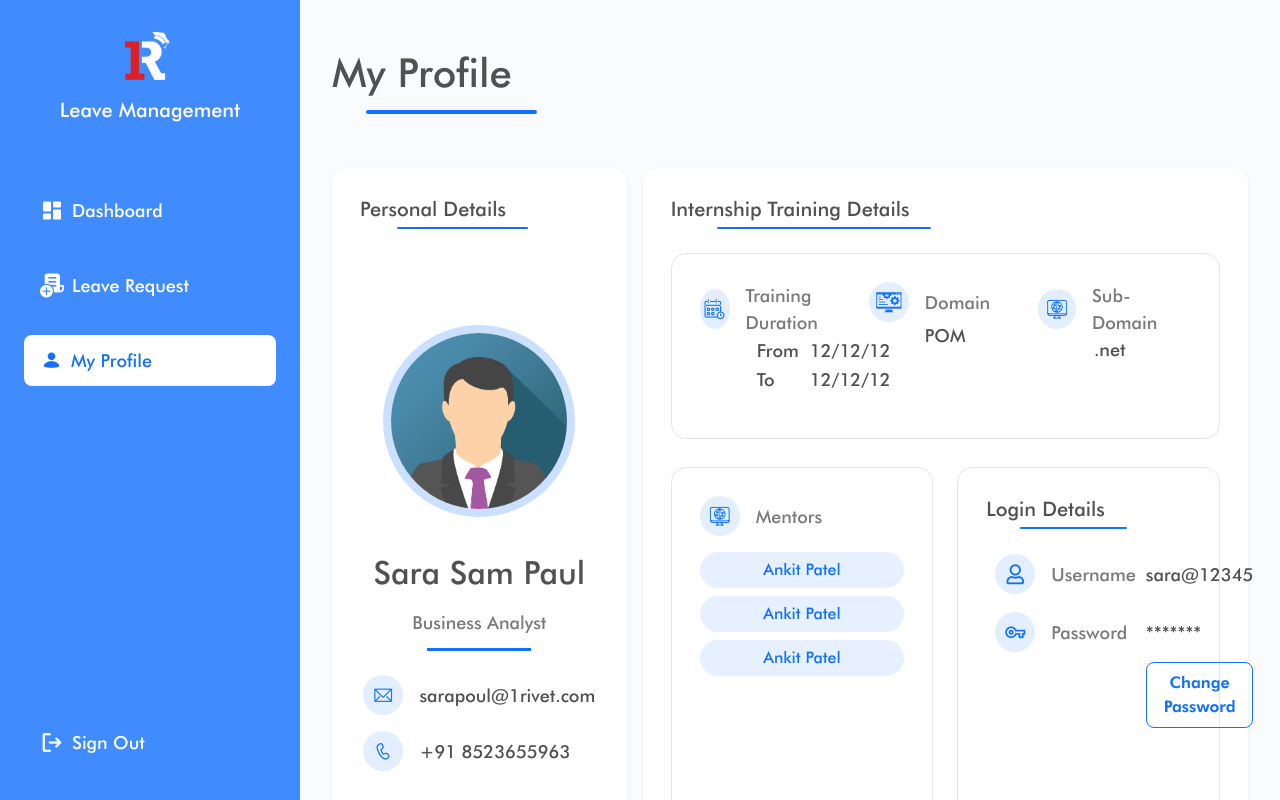
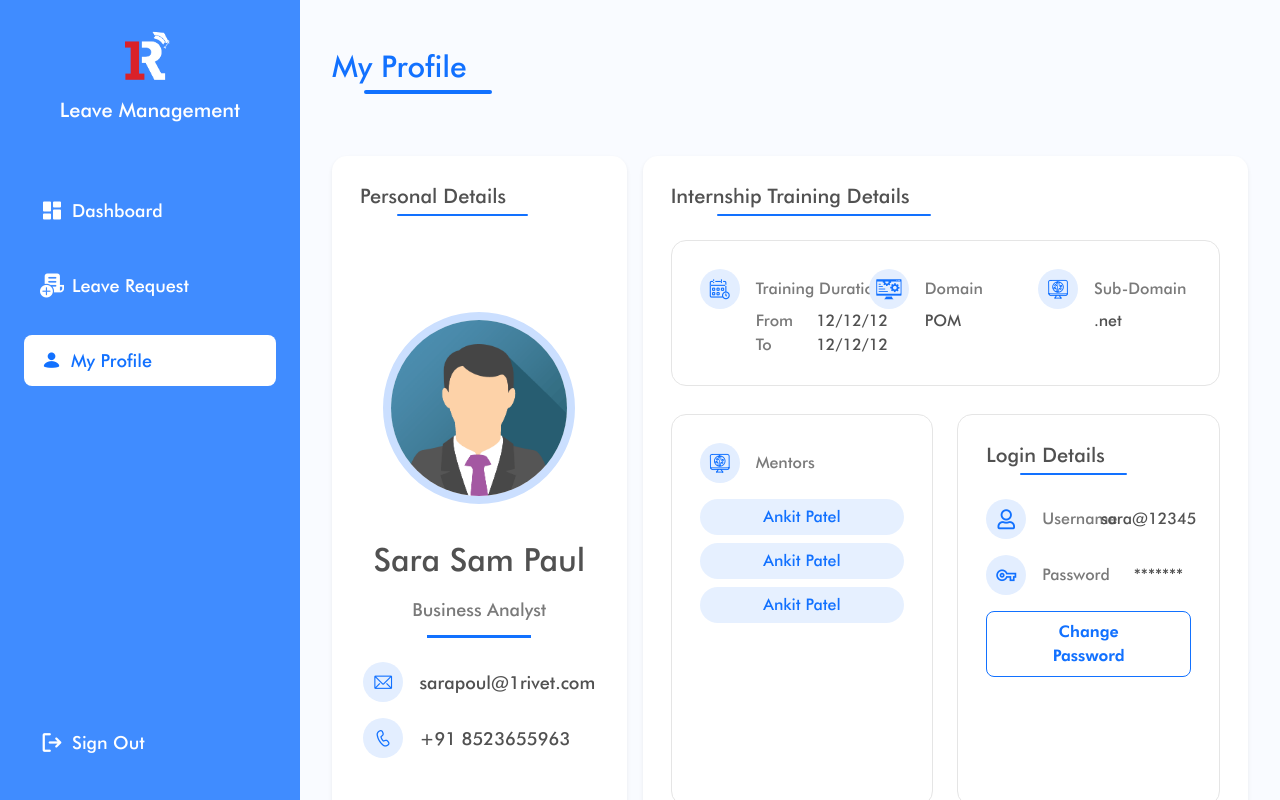
Before and after one commit to Pooja-Manvani/1Talent_Frontend, an Angular app: page /profile in a window 1280 px wide. Built offline with nearby package versions, Linux system fonts and the light colour scheme; a web font is replaced by a local one.

Commit message:
Fixed: Profile UI Design.

```diff
--- a/src/app/profile/profile-container/profile-presentation/profile-presentation.component.html
+++ b/src/app/profile/profile-container/profile-presentation/profile-presentation.component.html
@@ -1,13 +1,18 @@
 <div class="d-flex flex-column h-100">
+    <!-- title  -->
     <div class="app-title">
         <h1>My Profile</h1>
     </div>
+    <!-- cards row : Start -->
     <div class="row g-3 flex-grow-1 mt-5">
         <div class="col col-md-12 col-xl-4">
+            <!-- personal details -->
            <app-personal-details-prensentation></app-personal-details-prensentation>
         </div>
         <div class="col col-md-12 col-xl-8">
+            <!-- Internship detaiils-->
             <app-training-details-presentation></app-training-details-presentation>
         </div>
     </div>
+    <!-- cards row : End -->
 </div>
--- a/src/app/profile/profile-container/profile-presentation/training-details-presentation/training-details-presentation.component.html
+++ b/src/app/profile/profile-container/profile-presentation/training-details-presentation/training-details-presentation.component.html
@@ -1,30 +1,37 @@
 <div class="card card-profile shadow-sm h-100">
     <div class="card-body d-flex flex-column">
+        <!-- card title  -->
         <div class="app-sub-title">
             <h5>Internship Training Details</h5>
         </div>
 
+        <!-- training details card : Start  -->
         <div class="card border border-light mt-4">
             <div class="card-body">
                 <div class="row g-3">
+                    <!-- Training Duration : Start  -->
                     <div class="col-12 col-sm-12 col-xl-4">
                         <div class="d-flex align-items-center">
                             <div class="icon me-3">
                                 <span class="icon-calender"></span>
                             </div>
-                            <span class="text-muted">Training Duration</span>
+                            <span class="text-muted text-nowrap">Training Duration</span>
                         </div>
-                        <table class="table ms-56">
-                            <tr>
-                                <td>From</td>
-                                <td>12/12/12</td>
-                            </tr>
-                            <tr>
-                                <td>To</td>
-                                <td>12/12/12</td>
-                            </tr>
-                        </table>
+
+                        <div class="ms-56">
+                            <div class="row">
+                                <div class="col-6"><span class="text-muted text-nowrap">From</span></div>
+                                <div class="col-6"><span class="text-nowrap">12/12/12</span></div>
                             </div>
+                            <div class="row">
+                                <div class="col-6"><span class="text-muted text-nowrap">To</span></div>
+                                <div class="col-6"><span class="text-nowrap">12/12/12</span></div>
+                            </div>
+                        </div>
+
+                    </div>
+                    <!-- Training Duration : Ends  -->
+                    <!-- Domain details : start  -->
                     <div class="col-12 col-sm-6 col-xl-4">
                         <div class="d-flex align-items-center">
                             <div class="icon me-3">
@@ -34,6 +41,8 @@
                         </div>
                         <p class="ms-56">POM</p>
                     </div>
+                    <!-- Domain details : Ends  -->
+                    <!-- Sub-domain details Start  -->
                     <div class="col-12 col-sm-6 col-xl-4">
                         <div class="d-flex align-items-center">
                             <div class="icon me-3">
@@ -43,12 +52,15 @@
                         </div>
                         <p class="ms-56">.net</p>
                     </div>
+                    <!-- Sub-domain details Ends  -->
                 </div>
             </div>
         </div>
+        <!-- training details card : Ends  -->
 
         <div class="row flex-grow-1 g-4 mt-1">
             <div class="col col-sm-12 col-md-6 col-lg-12 col-xl-6">
+                <!-- Mentors / Inters Card : Start -->
                 <div class="card border border-light h-100">
                     <div class="card-body">
                         <div class="d-flex align-items-center">
@@ -59,62 +71,69 @@
                         </div>
                         <ul class="list-unstyled mt-3">
                             <li class="mb-2">
-                                <span class="d-block badge rounded-pill bg-primary text-primary text-center bg-opacity-10">Ankit
+                                <span
+                                    class="d-block badge rounded-pill bg-primary text-primary text-center bg-opacity-10">Ankit
                                     Patel</span>
                             </li>
                             <li class="mb-2">
-                                <span class="d-block badge rounded-pill bg-primary text-primary text-center bg-opacity-10">Ankit
+                                <span
+                                    class="d-block badge rounded-pill bg-primary text-primary text-center bg-opacity-10">Ankit
                                     Patel</span>
                             </li>
                             <li class="mb-2">
-                                <span class="d-block badge rounded-pill bg-primary text-primary text-center bg-opacity-10">Ankit
+                                <span
+                                    class="d-block badge rounded-pill bg-primary text-primary text-center bg-opacity-10">Ankit
                                     Patel</span>
                             </li>
                         </ul>
                     </div>
                 </div>
+                <!-- Mentors / Inters Card : Ends -->
+
             </div>
             <div class="col col-sm-12 col-md-6 col-lg-12 col-xl-6">
+                <!-- Login Details Card : Start  -->
                 <div class="card border border-light h-100">
                     <div class="card-body">
                         <div class="app-sub-title">
                             <h5>Login Details</h5>
                         </div>
-                        <table class="table mt-3">
-                            <tr>
-                                <td>
+                        <!-- username  -->
+                        <div class="row  mt-4">
+                            <div class="col-6">
                                 <div class="d-flex align-items-center">
                                     <div class="icon me-3">
                                         <span class="icon-user-line"></span>
                                     </div>
                                     <span class="text-muted">Username</span>
                                 </div>
-                                </td>
-                                <td>
-                                    sara@12345
-                                </td>
-                            </tr>
-                            <tr>
-                                <td>
+                            </div>
+                            <div class="col-6 d-flex align-items-center">
+                               <span>sara@12345</span>
+                            </div>
+                        </div>
+                        <!-- password  -->
+                        <div class="row  mt-3">
+                            <div class="col">
                                 <div class="d-flex align-items-center">
                                     <div class="icon me-3">
                                         <span class="icon-password-line"></span>
                                     </div>
                                     <span class="text-muted">Password</span>
                                 </div>
-                                </td>
-                                <td>
-                                    *******
-                                </td>
-                            </tr>
-                            <tr>
-                                <td></td>
-                                <td><button type="button" class="btn btn-outline-primary">Change Password</button></td>
-                            </tr>
-                        </table>
+                            </div>
+                            <div class="col d-flex align-items-center">
+                               <span>*******</span>
+                            </div>
+                        </div>
+                        <!-- Change Password  -->
+                        <div class="d-flex align-items-center justify-content-end mt-3">
+                            <button type="button" class="btn btn-outline-primary">Change Password</button>
+                        </div>
+                    </div>
+                </div>
+                <!-- Login Details Card : Ends -->
             </div>
         </div>
     </div>
 </div>
-    </div>
-</div>
--- a/src/assets/scss/base/_global.scss
+++ b/src/assets/scss/base/_global.scss
@@ -27,15 +27,15 @@ img {
 
 .app-title {
   h1 {
+    color: $primary;
+    font-size: 30px;
     display: inline-block;
     position: relative;
     &:after {
       background-color: $primary;
       content: "";
       display: block;
-      position: absolute;
-      right: -25px;
-      bottom: -18px;
+      @include position($right:-25px,$bottom:-10px);
       height: 4px;
       width: 95%;
       border-radius: 2px;
@@ -51,9 +51,7 @@ img {
       background-color: $primary;
       content: "";
       display: block;
-      position: absolute;
-      right: -22px;
-      bottom: -8px;
+      @include position($right:-22px,$bottom:-8px);
       height: 2px;
       width: 90%;
       border-radius: 4px;
--- a/src/assets/scss/base/_mixins.scss
+++ b/src/assets/scss/base/_mixins.scss
@@ -1 +1,14 @@
 // All the SCSS mixins goes here
+@mixin position(
+  $position: absolute,
+  $top: auto,
+  $right: auto,
+  $bottom: auto,
+  $left: auto
+) {
+  position: $position;
+  top: $top;
+  right: $right;
+  bottom: $bottom;
+  left: $left;
+}
--- a/src/assets/scss/component/_cards.scss
+++ b/src/assets/scss/component/_cards.scss
@@ -19,15 +19,15 @@
       background-color: lighten($primary, 41);
       color: $primary;
       height: 40px;
-      width: 40px;
+      min-width: 40px;
       border-radius: 50%;
       span{
         font-size: 1.25rem;
       }
     }
     &.card-profile {
-      font-size: 1.125rem;
       .user {
+        font-size: 1.125rem;
         margin-top: 6rem;
         &-avatar {
           vertical-align: middle;
```
Also changed, not shown: src/app/profile/profile-container/profile-presentation/personal-details-prensentation/personal-details-prensentation.component.html (+22 -0 lines). Lines whose indentation alone changed are shown as unchanged.
